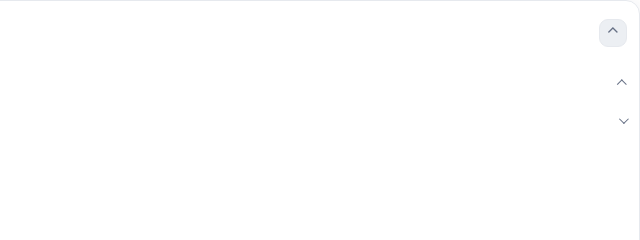
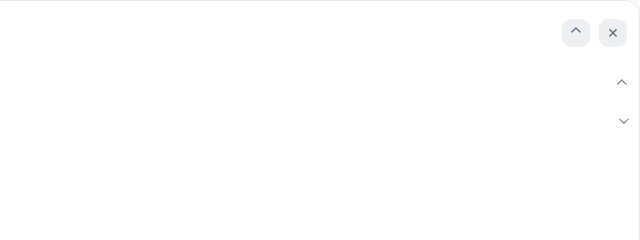
Before and after one commit to yervix10/yerux-skills, an Electron app: page skills/agent-bridge/widget/src/index.html in a window 1280 px wide. Shown: the top 240 px of the page, 640-1280 px from the left. Drawn offline with Linux system fonts and the light colour scheme; no server answers.

Commit message:
feat(widget): close button in the header

```diff
--- a/skills/agent-bridge/widget/src/index.html
+++ b/skills/agent-bridge/widget/src/index.html
@@ -21,6 +21,9 @@
       <time id="updated" aria-label="Última actualización"></time>
       <button id="toggle" type="button" aria-controls="content" aria-expanded="true" aria-label="Contraer resumen">
         <span aria-hidden="true">⌃</span>
+      </button>
+      <button id="close" type="button" aria-label="Cerrar widget" title="Cerrar widget">
+        <span aria-hidden="true">×</span>
       </button>
     </header>
     <main id="content">
--- a/skills/agent-bridge/widget/src/main.cjs
+++ b/skills/agent-bridge/widget/src/main.cjs
@@ -380,6 +380,7 @@ async function createWidget() {
     if (!window || event.sender !== window.webContents || event.senderFrame !== window.webContents.mainFrame || typeof value !== 'string' || value.length > 4000) return false;
     clipboard.writeText(value); return true;
   });
+  ipcMain.on('dashboard:close', (event) => { if (fromWidget(event)) app.quit(); });
   ipcMain.on('dashboard:visible', (event, visible) => {
     if (!fromWidget(event) || typeof visible !== 'boolean') return;
     clearTimeout(pollingTimer);
--- a/skills/agent-bridge/widget/src/preload.cjs
+++ b/skills/agent-bridge/widget/src/preload.cjs
@@ -14,6 +14,7 @@ contextBridge.exposeInMainWorld('bridgeWidget', {
     ipcRenderer.on('dashboard:update', (_event, snapshot) => callback(snapshot));
   },
   onSettings: (callback) => ipcRenderer.on('dashboard:settings', (_event, settings) => callback(settings)),
+  close: () => ipcRenderer.send('dashboard:close'),
   visibility: (visible) => ipcRenderer.send('dashboard:visible', visible),
   setGroupOpen: (group, open) => ipcRenderer.send('dashboard:group-open', group, open),
   layout: (height, collapsed, renderedData) => {
--- a/skills/agent-bridge/widget/src/renderer.js
+++ b/skills/agent-bridge/widget/src/renderer.js
@@ -8,6 +8,7 @@ const verticalBorder = parseFloat(panelStyle.borderTopWidth) + parseFloat(panelS
 const summary = document.querySelector('#summary');
 const updated = document.querySelector('#updated');
 const toggle = document.querySelector('#toggle');
+document.querySelector('#close').addEventListener('click', () => window.bridgeWidget.close());
 const content = document.querySelector('#content');
 const connection = document.querySelector('#connection');
 const announcement = document.querySelector('#announcement');
--- a/skills/agent-bridge/widget/src/style.css
+++ b/skills/agent-bridge/widget/src/style.css
@@ -46,7 +46,7 @@ button { font: inherit; }
 header {
   flex: none;
   display: grid;
-  grid-template-columns: 14px 30px minmax(0, 1fr) auto 28px;
+  grid-template-columns: 14px 30px minmax(0, 1fr) auto 28px 28px;
   align-items: center;
   column-gap: 9px;
   padding: 11px 12px 10px 8px;
@@ -74,21 +74,23 @@ h1 { font-size: 14px; line-height: 1.25; letter-spacing: -.025em; font-weight: 7
 #summary { margin-top: 3px; font-size: 10px; line-height: 1.2; color: var(--muted); white-space: nowrap; overflow: hidden; text-overflow: ellipsis; }
 #summary.offline { color: var(--red); }
 time { color: var(--muted); font-size: 9px; font-variant-numeric: tabular-nums; white-space: nowrap; }
-#toggle {
+#toggle, #close {
   display: grid;
   place-items: center;
   width: 28px;
   height: 28px;
   color: var(--muted);
   background: var(--badge);
-  border: 1px solid var(--border);
+  border: 0;
   border-radius: 9px;
   cursor: pointer;
   transition: background-color .16s ease, color .16s ease, border-color .16s ease;
 }
-#toggle:hover { color: var(--ink); background: var(--card-hover); border-color: color-mix(in srgb, var(--accent) 35%, var(--border)); }
+#toggle:hover, #close:hover { color: var(--ink); background: var(--card-hover); }
+#close span { font-size: 18px; line-height: 1; transform: translateY(-1px); }
+#close:hover { color: var(--red); }
 #toggle span { font-size: 17px; line-height: 1; transform: translateY(2px); }
-#toggle:focus-visible { outline: 2px solid var(--accent); outline-offset: 2px; }
+#toggle:focus-visible, #close:focus-visible { outline: 2px solid var(--accent); outline-offset: 2px; }
 .collapsed h1 { display: none; }
 .collapsed #toggle span { transform: translateY(-2px) rotate(180deg); }
 
```
